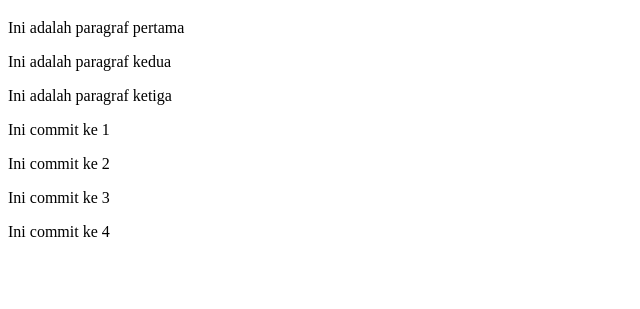
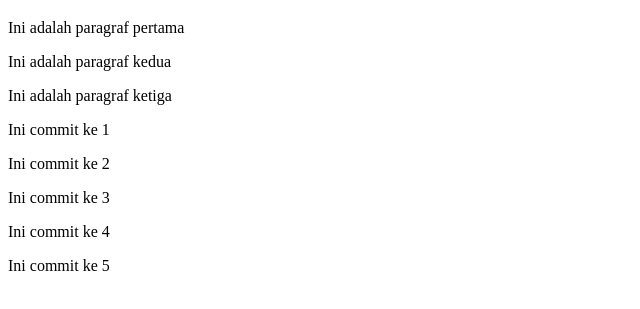
Before and after one commit to Wisander-Wibowo/praktek-06-github, a plain HTML site: page index.html in a window 1280 px wide. Shown: the part 61-370 px from the top of the page, without its empty margins (0-640 px from the left). Drawn offline with Linux system fonts and the light colour scheme.

Commit message:
menambahkan commit 5

```diff
--- a/index.html
+++ b/index.html
@@ -15,5 +15,6 @@
     <p>Ini commit ke 2</p>
     <p>Ini commit ke 3</p>
     <p>Ini commit ke 4</p>
+    <p>Ini commit ke 5</p>
 </body>
 </html>
```
